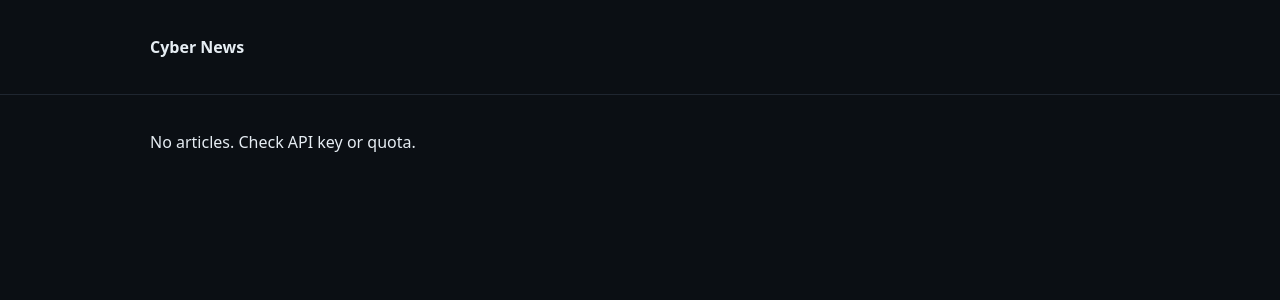
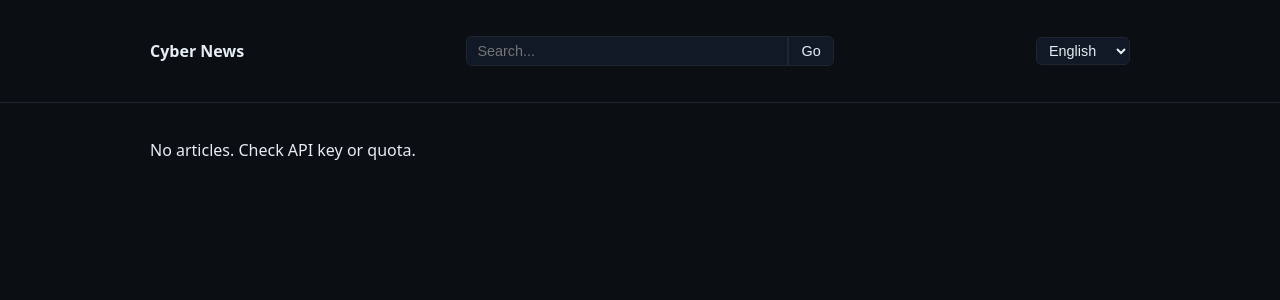
Before and after one commit to 5or0ush/Darkmode-News, a Flask app: page / in a window 1280 px wide. Shown: the top 300 px of the page. Run offline with Flask 3, Linux system fonts and the light colour scheme; data that the repository does not hold is empty.

Commit message:
lang+search
added language-selection
added search
moved style in css-file
added session-ID
added visit-logging

```diff
--- a/main.py
+++ b/main.py
@@ -1,21 +1,31 @@
-import os, requests
-from flask import Flask, render_template, abort
+import os, requests, uuid
+from flask import Flask, render_template, abort, request, make_response, session
+import json
 
 app = Flask(__name__)
+app.secret_key = os.urandom(24)
 
-NEWSAPI_KEY = os.getenv("NEWSAPI_KEY")
+#NEWSAPI_KEY = os.getenv("NEWSAPI_KEY")
+NEWSAPI_KEY = "4fe81e4f1271429ea9eed6280388923c"
 
 @app.route("/")
 def home():
+    if "session_id" not in session:
+        session["session_id"] = str(uuid.uuid4())
+        print(f"New session: {session['session_id']}")
+    else:
+        print(f"Existing session: {session['session_id']}")
+    lang = request.args.get("lang", "en")
+    search = request.args.get("q", "")
     if not NEWSAPI_KEY:
         abort(500)
     r = requests.get(
         "https://newsapi.org/v2/everything",
         params={
-            "q": "cybersecurity OR security OR breach",
-            "language": "en",
+            "q": f"{search} cybersecurity OR security OR breach",
+            "language": lang,
             "sortBy": "publishedAt",
-            "pageSize": 12,
+            "pageSize": 16,
         },
         headers={"X-Api-Key": NEWSAPI_KEY},
         timeout=10,
@@ -24,5 +34,20 @@ def home():
     articles = data.get("articles", [])
     return render_template("index.html", articles=articles)
 
+@app.route("/track")
+def track():
+    url = request.args.get("url")
+    try:
+        with open("resources/visits.json", "r") as f:
+            data = json.load(f)
+    except (FileNotFoundError, json.JSONDecodeError):
+        data = {}
+
+    data[url] = data.get(url, 0) + 1
+    with open("resources/visits.json", "w") as f:
+        json.dump(data, f, indent=4)
+    print(f"Tracked click: {url}")
+    return "", 204
+
 if __name__ == "__main__":
-    app.run(host="0.0.0.0", port=81)
+    app.run(host="0.0.0.0", port=81, debug=True)
--- /dev/null
+++ b/static/styles.css
@@ -0,0 +1,63 @@
+
+:root { color-scheme: dark; }
+    body { margin:0; font-family: system-ui, sans-serif; background:#0b0f14; color:#e6edf3; }
+    header { padding:16px 20px; border-bottom:1px solid #1f2630; }
+    .wrap { max-width: 980px; margin: 0 auto; padding: 20px; }
+    .grid { display:grid; gap:14px; grid-template-columns: repeat(auto-fill, minmax(280px, 1fr)); }
+    .card { background:#111826; border:1px solid #1f2630; border-radius:12px; padding:14px; }
+    .card h3 { margin:0 0 8px; font-size:1.02rem; line-height:1.3 }
+    .meta { font-size:.82rem; opacity:.8; margin-bottom:8px }
+    .desc { font-size:.9rem; opacity:.9; }
+    .card a { display:inline-block; margin-top:10px; text-decoration:none; color:#8ab4ff }
+    .lang-select {
+  background: #111826;
+  color: #e6edf3;
+  border: 1px solid #1f2630;
+  border-radius: 6px;
+  padding: 4px 8px;
+  font-size: 0.9rem;
+  cursor: pointer;
+}
+
+header strong {
+  margin-right: 20px;
+}
+
+.lang-select:focus {
+  outline: none;
+  border-color: #8ab4ff;
+}
+
+.lang-select option {
+  background: #111826;
+  color: #e6edf3;
+}
+.search-input {
+  flex:1;
+  max-width: 300px;
+  padding:6px 10px;
+  border-radius:6px 0 0 6px;
+  border:1px solid #1f2630;
+  background:#111826;
+  color:#e6edf3;
+  font-size:0.9rem;
+}
+
+.search-input:focus {
+  outline:none;
+  border-color:#8ab4ff;
+}
+
+.search-btn {
+  padding:6px 12px;
+  border-radius:0 6px 6px 0;
+  border:1px solid #1f2630;
+  background:#111826;
+  color:#e6edf3;
+  cursor:pointer;
+  font-size:0.9rem;
+}
+
+.search-btn:hover {
+  background:#1f2630;
+}
--- a/templates/index.html
+++ b/templates/index.html
@@ -4,21 +4,25 @@
   <meta charset="utf-8">
   <meta name="viewport" content="width=device-width, initial-scale=1">
   <title>Cyber News</title>
-  <style>
-    :root { color-scheme: dark; }
-    body { margin:0; font-family: system-ui, sans-serif; background:#0b0f14; color:#e6edf3; }
-    header { padding:16px 20px; border-bottom:1px solid #1f2630; }
-    .wrap { max-width: 980px; margin: 0 auto; padding: 20px; }
-    .grid { display:grid; gap:14px; grid-template-columns: repeat(auto-fill, minmax(280px, 1fr)); }
-    .card { background:#111826; border:1px solid #1f2630; border-radius:12px; padding:14px; }
-    .card h3 { margin:0 0 8px; font-size:1.02rem; line-height:1.3 }
-    .meta { font-size:.82rem; opacity:.8; margin-bottom:8px }
-    .desc { font-size:.9rem; opacity:.9; }
-    .card a { display:inline-block; margin-top:10px; text-decoration:none; color:#8ab4ff }
-  </style>
-</head>
+  <link rel="stylesheet" href="{{ url_for('static', filename='styles.css') }}">
+  </head>
 <body>
-  <header><div class="wrap"><strong>Cyber News</strong></div></header>
+  <header>
+  <div class="wrap" style="display:flex; justify-content: space-between; align-items: center; gap:30px;">
+    <strong>Cyber News</strong>
+    <form id="search-form" method="get" action="/" style="flex:1; display:flex; justify-content:center;">
+      <input type="text" name="q" placeholder="Search..." class="search-input" value="{{ request.args.get('q','') }}">
+      <button type="submit" class="search-btn">Go</button>
+    </form>
+    <form id="lang-form" method="get">
+      <select name="lang" onchange="document.getElementById('lang-form').submit()" class="lang-select">
+        <option value="en" {% if request.args.get('lang')=='en' %}selected{% endif %}>English</option>
+        <option value="de" {% if request.args.get('lang')=='de' %}selected{% endif %}>Deutsch</option>
+        <option value="fr" {% if request.args.get('lang')=='fr' %}selected{% endif %}>Français</option>
+      </select>
+    </form>
+  </div>
+</header>
   <main class="wrap">
     <div class="grid">
       {% for a in articles %}
@@ -26,7 +30,7 @@
         <h3>{{ a.title }}</h3>
         <div class="meta">{{ a.source.name or "Unknown" }} · {{ a.publishedAt[:10] }}</div>
         <p class="desc">{{ a.description or "" }}</p>
-        <a href="{{ a.url }}" target="_blank" rel="noopener">Open</a>
+        <a href="{{ a.url }}" target="_blank" rel="noopener" onclick="fetch('/track?url={{ a.url }}')">Open</a>
       </article>
       {% endfor %}
     </div>
```
Also changed, not shown: resources/visits.json (added, +12 -0 lines).
